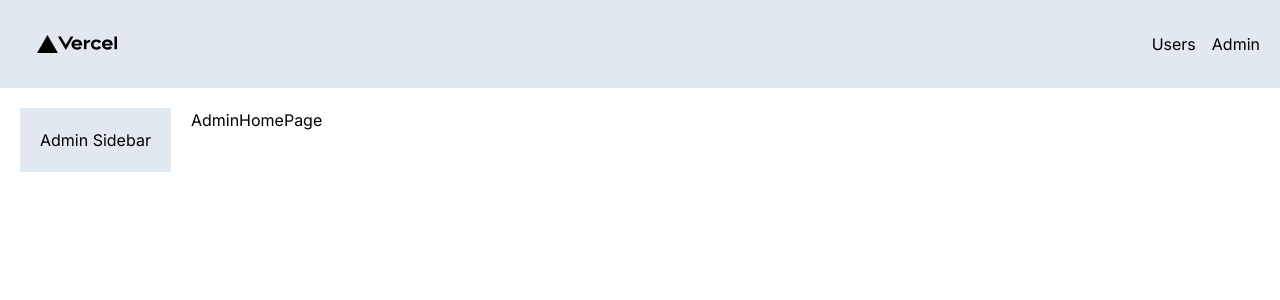
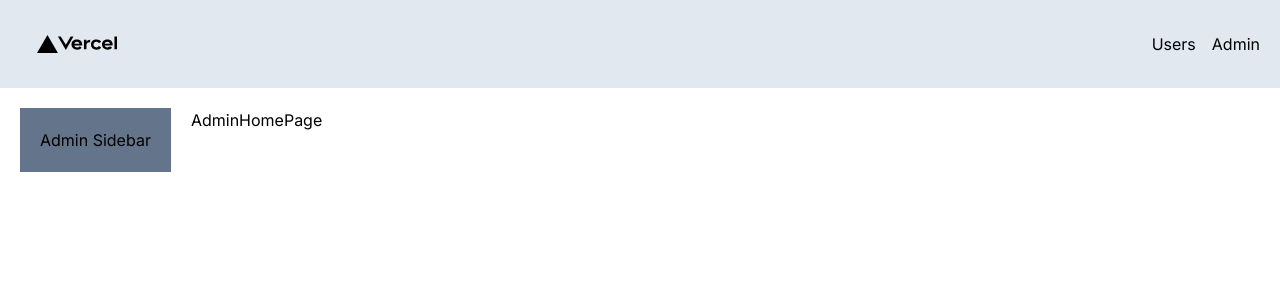
Before and after one commit to acelero-webdev/nextjs-intro-cwm, a Next.js app: page /admin in a window 1280 px wide. Shown: the top 300 px of the page. Built offline with nearby package versions, Linux system fonts and the light colour scheme.

Commit message:
Change admin sidebar color

```diff
--- a/app/admin/layout.tsx
+++ b/app/admin/layout.tsx
@@ -7,7 +7,7 @@
 export default function AdminLayout({ children }: AdminLayoutProps) {
     return (
         <div className='flex'>
-            <aside className='bg-slate-200 p-5 mr-5'>Admin Sidebar</aside>
+            <aside className='bg-slate-500 p-5 mr-5'>Admin Sidebar</aside>
             <div>{children}</div>
         </div>
     );
```
